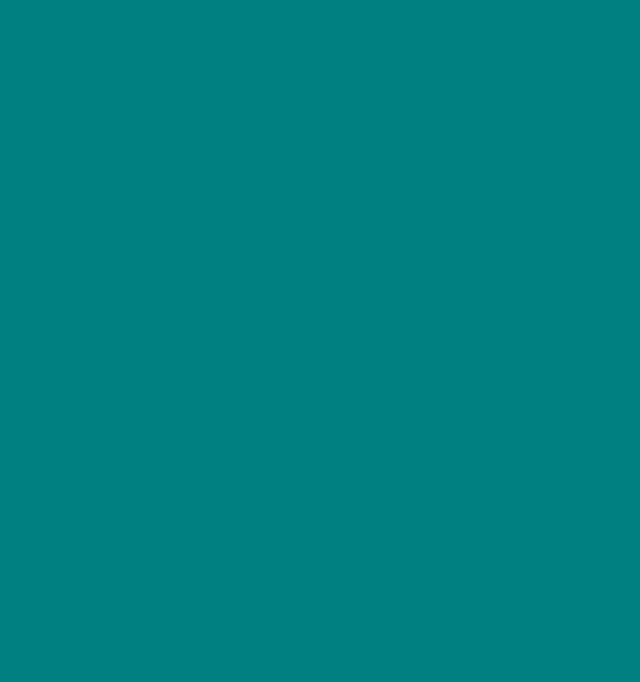
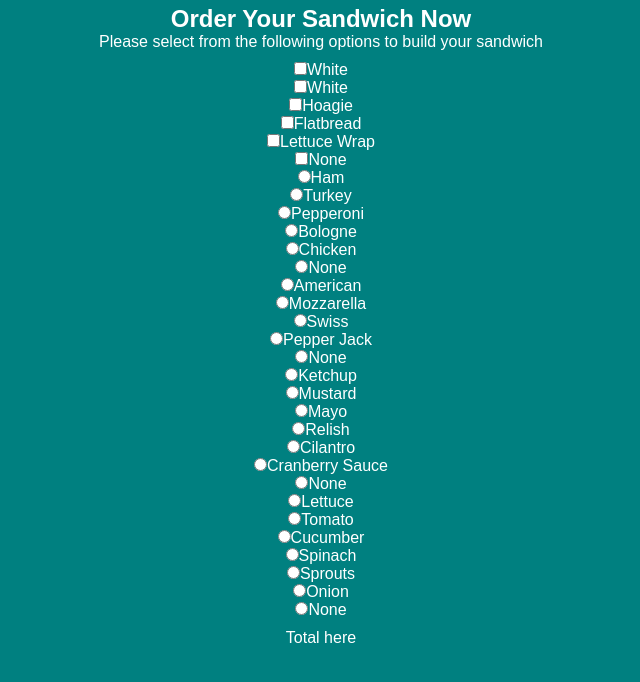
Before and after one commit to debragordon/js-iife-sandwichshop, a plain HTML site: page index.html in a window 1280 px wide. Shown: the whole page, without its empty margins (319-959 px from the left). Drawn offline with Linux system fonts and the light colour scheme.

Commit message:
built out basic functionality of the DOM

```diff
--- a/index.html
+++ b/index.html
@@ -5,6 +5,54 @@
   <link rel="stylesheet" type="text/css" href="style.css">
 </head>
 <body>
+  <div class="title center space">
+    <h2>Order Your Sandwich Now</h2>
+    <p>Please select from the following options to build your sandwich</p>
+  </div>
+  <div class="center space">
+    <div id="bread-choices">
+      <input type="checkbox" value="White">White<br>
+      <input type="checkbox" value="White">White<br>
+      <input type="checkbox" value="Hoagie">Hoagie<br>
+      <input type="checkbox" value="Flatbread">Flatbread<br>
+      <input type="checkbox" value="LettuceWrap">Lettuce Wrap<br>
+      <input type="checkbox" value="None">None<br>
+    </div>
+    <div id="meat-choices">
+      <input type="radio" value="Ham"><label>Ham</label><br>
+      <input type="radio" value="Turkey"><label>Turkey</label><br>
+      <input type="radio" value="Pepperoni"><label>Pepperoni</label><br>
+      <input type="radio" value="Bologne"><label>Bologne</label><br>
+      <input type="radio" value="Chicken"><label>Chicken</label><br>
+      <input type="radio" value="None"><label>None</label><br>
+    </div>
+    <div id="cheese-choices">
+      <input type="radio" value="American"><label>American</label><br>
+      <input type="radio" value="Mozzarella"><label>Mozzarella</label><br>
+      <input type="radio" value="Swiss"><label>Swiss</label><br>
+      <input type="radio" value="PepperJack"><label>Pepper Jack</label><br>
+      <input type="radio" value="None"><label>None</label><br>
+    </div>
+    <div id="condiment-choices">
+      <input type="radio" value="Ketchup"><label>Ketchup</label><br>
+      <input type="radio" value="Mustard"><label>Mustard</label><br>
+      <input type="radio" value="Mayo"><label>Mayo</label><br>
+      <input type="radio" value="Relish"><label>Relish</label><br>
+      <input type="radio" value="Cilantro"><label>Cilantro</label><br>
+      <input type="radio" value="CranberrySauce"><label>Cranberry Sauce</label><br>
+      <input type="radio" value="None"><label>None</label><br>
+    </div>
+    <div id="veggie-choices">
+      <input type="radio" value="Lettuce"><label>Lettuce</label><br>
+      <input type="radio" value="Tomato"><label>Tomato</label><br>
+      <input type="radio" value="Cucumber"><label>Cucumber</label><br>
+      <input type="radio" value="Spinach"><label>Spinach</label><br>
+      <input type="radio" value="Sprouts"><label>Sprouts</label><br>
+      <input type="radio" value="Onion"><label>Onion</label><br>
+      <input type="radio" value="None"><label>None</label><br>
+    </div>
+  </div>
+  <div class="center space" id="bill">Total here</div>
   <script src="main.js" type="text/javascript" charset="utf-8" async defer></script>
 </body>
 </html>
--- a/main.js
+++ b/main.js
@@ -1 +1,25 @@
-alert("the javascript works!");
+// alert("the javascript works!");
+
+// Create a sandwich order form that allows the user to select all the ingredients for a custom deli sandwich. Create a Sandwich module, then create the following as individual modules, using IIFE syntax, to augment Sandwich:
+
+// bread
+// meat
+// cheese
+// condiments
+// veggies
+// Your project should have one HTML file that has:
+
+// a section of options for each sandwich part
+// the ability to select multiple, or zero, choices for each section (such as turkey and bacon, or "no meat")
+// an empty DOM element into which the final sandwich order and its cost will be inserted
+// The ingredient choices should be stored as JS objects that contain the ingredients as keys and their cost as the value. {"turkey": 0.90, "bacon": 1.50}
+
+// Make sure the ingredient objects cannot be accessed by the other modules except through an accessor (getter) method.
+
+// Each IIFE should expose, in its public interface, a method named add{ingredient} (e.g. addMeat or addVeggies) that accepts a single argument. That argument's value should be the ingredient selected by the user.
+
+// You should also create an additional JavaScript file that handles interacting with the form elements and determining which method should be called.
+
+// Don't worry about exposing the prices to the user until you display the final cost. This is just an exercise, not a business model.
+
+// Here's some simple boilerplate code to get you started.
--- a/style.css
+++ b/style.css
@@ -1,9 +1,20 @@
 * {
   margin: 0;
   padding: 0;
-}
+  font-family: "Arial Rounded MT Bold", "Helvetica Rounded", Arial, sans-serif;
+  }
 
 body {
   background: teal;
   color: white;
 }
+
+.space {
+  margin: 10px;
+  padding: 5px;
+}
+
+.center {
+  margin: 0 auto;
+  text-align: center;
+}
```
